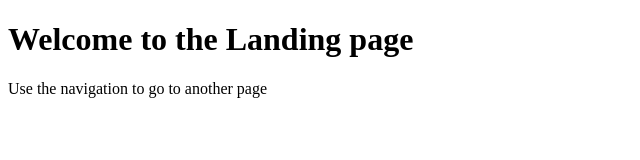
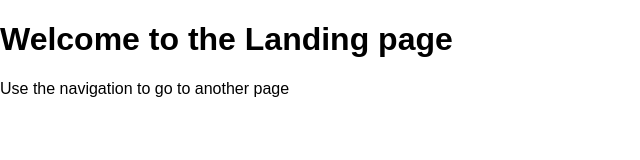
Before and after one commit to louistmt/Roleplaying-Games, a plain HTML site: page pages/ascii-map-editor/page.html in a window 1280 px wide. Shown: the whole page, without its empty margins (0-640 px from the left). Drawn offline with Linux system fonts and the light colour scheme; the site is published under a folder, as on GitHub Pages, so addresses that start at the root find nothing.

Commit message:
Fixing css reference

```diff
--- a/pages/ascii-map-editor/page.html
+++ b/pages/ascii-map-editor/page.html
@@ -2,7 +2,7 @@
 <html>
     <head>
         <meta name="viewport" content="width=device-width, initial-scale=1.0">
-        <link rel="stylesheet" href="/index.css">
+        <link rel="stylesheet" href="../../index.css">
         <script type="module" src="page.mjs"></script>
     </head>
     <body>
```
